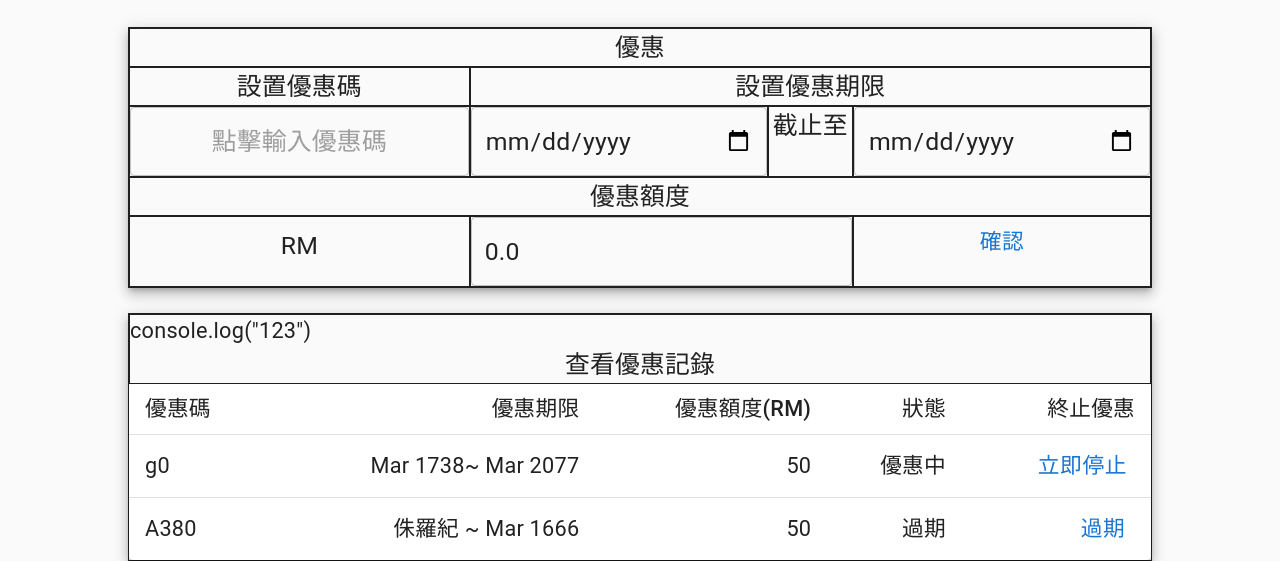
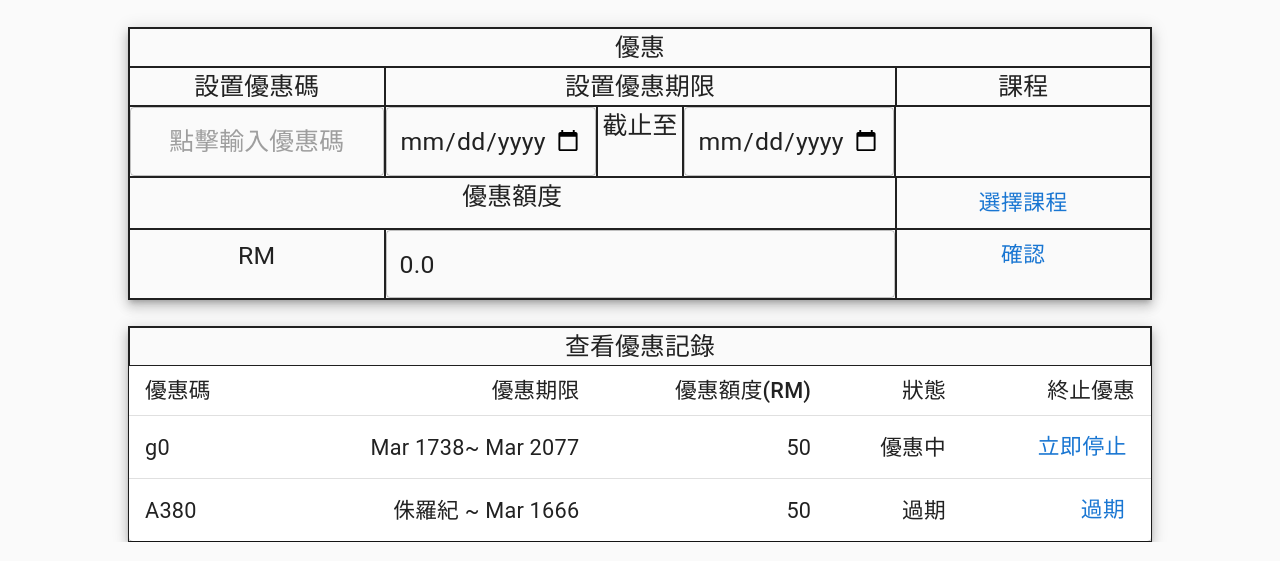
Before and after one commit to ChickenLamb/Frontend_L3e, a React (Create React App) app: page /PromotionSetting in a window 1280 px wide. Shown: the part 295-856 px from the top of the page. Built offline with nearby package versions, Linux system fonts and the light colour scheme.

Commit message:
chg edit classroom to dialog

```diff
--- a/src/App.js
+++ b/src/App.js
@@ -102,6 +102,7 @@ export default function App() {
       <CssBaseline />
       <nav>
         <HideAppBar somProp={adminPages} logo={logo} logoTitle="L3Education" />
+            {/* test */}
         {/* <HideAppBar somProp={pages} logo={logo} logoTitle="L3Education" /> */}
         <Navbar pages={mainpages} />
       </nav>
@@ -118,7 +119,7 @@ export default function App() {
         <Route path="Login" element={<Login />} />
         <Route path="UserInfo" element={<UserInfo />} />
         <Route path="CreateClassroom" element={<CreateClassroom />} />
-        <Route path="EditClassroom" element={<EditClassroom />} />
+
         <Route path="AnnouncementSetting" element={<AnnouncementSetting />} />
         <Route path="PromotionSetting" element={<PromotionSetting />} />
         <Route path="Report" element={<Report />} />
--- a/src/pages/Admin/AnnouncementSetting/Body.jsx
+++ b/src/pages/Admin/AnnouncementSetting/Body.jsx
@@ -17,7 +17,7 @@ export default function AnnouncementSetting() {
             padding: "15px",
             width: "100%",
             border: "13px solid #5465f7",
-            borderRadius:10,
+            borderRadius: 10,
             color: "158, 110, 255",
           }}
         >
@@ -25,11 +25,11 @@ export default function AnnouncementSetting() {
           設置通知管理{" "}
         </h1>
       </Grid>
-      <Grid item xs={8} sx={{boxShadow:7}}>
+      <Grid item xs={8} sx={{ boxShadow: 0 }}>
         <AnnouncementBoard />
       </Grid>
-      <Grid item xs={4} sx={{boxShadow:7}}>
-      <AnnouncementHistoryBoard />
+      <Grid item xs={4} sx={{ boxShadow: 0 }}>
+        <AnnouncementHistoryBoard />
       </Grid>
     </Grid>
   );
--- a/src/pages/Admin/AnnouncementSetting/components/AnnouncementBoard.jsx
+++ b/src/pages/Admin/AnnouncementSetting/components/AnnouncementBoard.jsx
@@ -3,44 +3,25 @@ import Grid from "@mui/material/Grid";
 import * as React from "react";
 import TextField from "@mui/material/TextField";
 import Button from "@mui/material/Button";
-// import RichTextEditor from 'react-rte';
+import RichTextEditor from "./RichTextEditor";
+import Typography from "@mui/material/Typography";
 
-import RichTextEditor from "./RichTextEditor";
 export default function AnnouncementBoard() {
   return (
     <Grid container spacing={{ xs: 2 }} columns={{ xs: 12 }}>
-      <Grid item xs={12} sx={{marginLeft:"5%"}} >
-        <Grid
-          item
-          xs={12}
-          sx={{ border: 2, height: 50, width: 1  }}
-        >
-          <div
-            style={{
-              display: "flex",
-              justifyContent: "center",
-              alignItems: "center",
-              height: 45,
-            }}
-          >
-            通知
-          </div>
+      <Grid item xs={12} sx={{ marginLeft: "5%" }}>
+        <Grid item xs={12} sx={{ border: 2, height: 50, width: 1 }}>
+          <Typography align="center">通知</Typography>
         </Grid>
         <Grid
           item
           xs={12}
-          sx={{ border: 1, minHeight: "400px"}}
+          sx={{ border: 1, borderColor: "black", minHeight: "400px" }}
         >
           <RichTextEditor />
         </Grid>
 
-        <Grid
-          item
-          xs={12}
-          sx={{ border: 1.5 }}
-          container
-          justify="center"
-        >
+        <Grid item xs={12} sx={{ border: 1.5 }} container justify="center">
           <Button sx={{ width: 1 }}>點擊上傳通知</Button>
         </Grid>
       </Grid>
--- a/src/pages/Admin/AnnouncementSetting/components/AnnouncementHistoryBoard.jsx
+++ b/src/pages/Admin/AnnouncementSetting/components/AnnouncementHistoryBoard.jsx
@@ -6,25 +6,23 @@ import ListItemText from "@mui/material/ListItemText";
 import { FixedSizeList } from "react-window";
 import Button from "@mui/material/Button";
 import AnnouncementHistoryDialog from "./AnnouncementHistoryDialog";
+import Typography from "@mui/material/Typography";
 
 function renderRow(props) {
   const { index, style } = props;
 
   return (
-
     <ListItem
-       sx={{ border: 1 }}
+      sx={{ border: 1 }}
       style={style}
       key={index}
       component="div"
       disablePadding
     >
-      <ListItemText  primary={`Item ${index + 1}`} />
+      <ListItemText primary={`Item ${index + 1}`} />
 
-      <AnnouncementHistoryDialog/>
+      <AnnouncementHistoryDialog />
     </ListItem>
-
-
   );
 }
 
@@ -39,16 +37,7 @@ export default function AnnouncementHistoryBoard() {
         sx={{ marginLeft: "5%", marginRight: "20%", border: 0 }}
       >
         <Grid item xs={12} sx={{ border: 2, height: 50, width: 1 }}>
-          <div
-            style={{
-              display: "flex",
-              justifyContent: "center",
-              alignItems: "center",
-              height: 45,
-            }}
-          >
-            歷史通知
-          </div>
+          <Typography>歷史通知</Typography>
         </Grid>
         <Grid sx={{ border: 1 }}>
           <FixedSizeList
--- a/src/pages/Admin/AnnouncementSetting/components/RichTextEditor.jsx
+++ b/src/pages/Admin/AnnouncementSetting/components/RichTextEditor.jsx
@@ -19,15 +19,17 @@ export default function App() {
     //       />
     //     </div>
     //   </div>
-    <Grid
-      sx={{
-        minHeight: "400px",
-        border: 1,
-        marginLeft: "-1.7%",
-        marginTop: "-2%",
-      }}
-    >
-      <Editor editorState={editorState} onEditorStateChange={setEditorState} />
-    </Grid>
+    // <Grid
+    //   sx={{
+    //     minHeight: "400px",
+    //     border: 1,
+    //     marginLeft: "-1.7%",
+    //     marginTop: "-2%",
+    //   }}
+    // >
+    //   <Editor editorState={editorState} onEditorStateChange={setEditorState} />
+    // </Grid>
+
+    <Editor editorState={editorState} onEditorStateChange={setEditorState} />
   );
 }
--- a/src/pages/Admin/CreateClassroom/components/ClassroomListView.jsx
+++ b/src/pages/Admin/CreateClassroom/components/ClassroomListView.jsx
@@ -16,6 +16,13 @@ import ClassroomEdit from "../../EditClassroom/Body";
 import Button from "@mui/material/Button";
 import { Link } from "react-router-dom";
 import { useNavigate } from "react-router-dom";
+import EditClassroom from "../../EditClassroom/Body";
+import Dialog from "@mui/material/Dialog";
+import DialogActions from "@mui/material/DialogActions";
+import DialogContent from "@mui/material/DialogContent";
+import DialogContentText from "@mui/material/DialogContentText";
+import DialogTitle from "@mui/material/DialogTitle";
+import TextField from "@mui/material/TextField";
 
 const Item = styled(Paper)(({ theme }) => ({
   backgroundColor: theme.palette.mode === "dark" ? "#1A2027" : "#fff",
@@ -25,7 +32,7 @@ const Item = styled(Paper)(({ theme }) => ({
   color: theme.palette.text.secondary,
   marginBottom: 5,
   marginRight: 6,
-  boxShadow:7
+  boxShadow: 7,
 }));
 
 const rows = [createData(1, "初二 (概念科）"), createData(2, "OOP")];
@@ -40,6 +47,15 @@ function createData(id, classroom) {
 export default function ClassroomBrowse() {
   const [list, setList] = React.useState(rows);
   const [data, setData] = React.useState();
+  const [open, setOpen] = React.useState(false);
+
+  const handleClickOpen = () => {
+    setOpen(true);
+  };
+
+  const handleClose = () => {
+    setOpen(false);
+  };
 
   const handleAdd = () => {
     setList([
@@ -49,6 +65,7 @@ export default function ClassroomBrowse() {
         classroom: "abc",
       },
     ]);
+    setOpen(true);
   };
 
   const navigate = useNavigate();
@@ -62,7 +79,7 @@ export default function ClassroomBrowse() {
       {list.map((item) => (
         <div style={{ display: "flex" }}>
           <li key={item.id}>{item.classroom} </li>
-          <Button style={{ marginLeft: "auto" }} onClick={handleEdit}>
+          <Button style={{ marginLeft: "auto" }} onClick={handleClickOpen}>
             <EditBoxIcon />
             修改/ 查看
           </Button>
@@ -73,7 +90,7 @@ export default function ClassroomBrowse() {
 
   return (
     <div>
-      <Item sx={{boxShadow:7}}>
+      <Item sx={{ boxShadow: 7 }}>
         <div style={{ display: "flex" }}>
           <Button style={{ marginRight: "auto" }} onClick={handleAdd}>
             {" "}
@@ -81,10 +98,26 @@ export default function ClassroomBrowse() {
             开设教室
           </Button>
         </div>
-      </Item >
+      </Item>
       <div>
         <List list={list} />
       </div>
+      <Dialog
+        open={open}
+        onClose={handleClose}
+        PaperProps={{ sx: { width: "90%", border: 1, height: "80%" } }}
+        fullScreen={true}
+      >
+        <DialogTitle>設置/修改教室设定</DialogTitle>
+
+        <DialogContent>
+          <EditClassroom />
+        </DialogContent>
+        <DialogActions>
+          <Button onClick={handleClose}>取消</Button>
+          <Button onClick={handleClose}>確認</Button>
+        </DialogActions>
+      </Dialog>
     </div>
   );
 }
--- a/src/pages/Admin/EditClassroom/Body.jsx
+++ b/src/pages/Admin/EditClassroom/Body.jsx
@@ -8,11 +8,17 @@ import Button from "@mui/material/Button";
 import EditDataCard from "./components/EditDataCard";
 import Box from "@mui/material/Box";
 import ManageClassroom from "./components/ManageClassroom";
-import Accordion from '@mui/material/Accordion';
-import AccordionSummary from '@mui/material/AccordionSummary';
-import AccordionDetails from '@mui/material/AccordionDetails';
-import Typography from '@mui/material/Typography';
-import ExpandMoreIcon from '@mui/icons-material/ExpandMore';
+import Accordion from "@mui/material/Accordion";
+import AccordionSummary from "@mui/material/AccordionSummary";
+import AccordionDetails from "@mui/material/AccordionDetails";
+import Typography from "@mui/material/Typography";
+import ExpandMoreIcon from "@mui/icons-material/ExpandMore";
+import Dialog from "@mui/material/Dialog";
+import DialogActions from "@mui/material/DialogActions";
+import DialogContent from "@mui/material/DialogContent";
+import DialogContentText from "@mui/material/DialogContentText";
+import DialogTitle from "@mui/material/DialogTitle";
+import TextField from "@mui/material/TextField";
 
 const Item = styled(Paper)(({ theme }) => ({
   backgroundColor: theme.palette.mode === "dark" ? "#1A2027" : "#fff",
@@ -73,7 +79,6 @@ export default function Body() {
     },
   };
 
-
   return (
     <div>
       <h1
@@ -83,29 +88,19 @@ export default function Body() {
           padding: "15px",
           border: "13px solid #5465f7",
           color: "158, 110, 255",
-          borderRadius:10,
+          borderRadius: 10,
         }}
       >
         {" "}
         修改教室设定{" "}
       </h1>
-      <Item sx={{ boxShadow: 7 }}>
-        <div style={{ display: "flex" }}>
-          <Button
-            style={{ marginRight: "auto" }}
-            onClick={() => Redirect(RedirectTo.Back)}
-          >
-            <ArrowBackIosIcon>Go back</ArrowBackIosIcon>
-          </Button>
-        </div>
-      </Item>
 
       <Box
         sx={{
           flexGrow: 1,
           marginTop: 5,
-          marginLeft: 5,
-          marginRight: 5,
+          marginLeft: 2,
+          marginRight: 2,
           border: 0,
         }}
       >
@@ -117,37 +112,31 @@ export default function Body() {
           {controls.map((item, index) => (
             <EditDataCard item={item} />
           ))}
-
-          <Grid sx={{ margin: 3, width: "30%", border: 0 }}>
-            <Button
-              sx={{
-                marginLeft: "35%",
-                marginRight: "35%",
-                width: "30%",
-                border: 1,
-                borderColor: "purple",
-                boxShadow: 7,
-              }}
-              onClick={() => Redirect(RedirectTo.Back, true)}
-            >
-              确认
-            </Button>
-          </Grid>
         </Grid>
       </Box>
 
-     <Accordion sx={{ width: 1 ,border:1, marginTop:5,marginBottom:5, boxShadow:10}}>
+      <Accordion
+        sx={{
+          width: 1,
+          border: 1,
+          marginTop: 5,
+          marginBottom: 5,
+          boxShadow: 10,
+        }}
+      >
         <AccordionSummary
           expandIcon={<ExpandMoreIcon />}
           aria-controls="panel1a-content"
           id="panel1a-header"
         >
-          <Typography sx={{  mx: "auto" }} style={{color: "158, 110, 255"}}>教室管理</Typography>
+          <Typography sx={{ mx: "auto" }} style={{ color: "158, 110, 255" }}>
+            教室管理
+          </Typography>
         </AccordionSummary>
         <AccordionDetails>
           <ManageClassroom />
         </AccordionDetails>
       </Accordion>
-      </div>
+    </div>
   );
 }
--- a/src/pages/Admin/EditClassroom/components/DayOfWeekPicker.jsx
+++ b/src/pages/Admin/EditClassroom/components/DayOfWeekPicker.jsx
@@ -75,7 +75,7 @@ export default function DayOfWeekPicker(props) {
           value={days}
           onChange={handleChange}
           exclusive
-          sx={{ marginLeft: "10%", marginRight: "10%", width: "80%" }}
+          sx={{ marginLeft: "5%", marginRight: "5%", width: "80%" }}
         >
           {DAYS.map((day, index) => (
             <ToggleButton
--- a/src/pages/Admin/PromotionSetting/components/PromotionHistoryBoard.jsx
+++ b/src/pages/Admin/PromotionSetting/components/PromotionHistoryBoard.jsx
@@ -18,25 +18,27 @@ function createData(promoCode, expiredDate, discountAmt, status, action) {
   return { promoCode, expiredDate, discountAmt, status, action };
 }
 
-  const promotionColumnName = ["優惠碼", "優惠期限", "優惠額度(RM)", "狀態", "終止優惠"];
+const promotionColumnName = [
+  "優惠碼",
+  "優惠期限",
+  "優惠額度(RM)",
+  "狀態",
+  "終止優惠",
+];
 
 const rows = [
   createData("g0", "Mar 1738~ Mar 2077", "50", "優惠中", "立即停止"),
   createData("A380", "侏羅紀 ~ Mar 1666", "50", "過期", "過期"),
 ];
 
-
-
 export default function PromotionHistoryBoard() {
-    const [enable,setEnable] = React.useState(true);
-    const [status,setStatus] = React.useState('');
-
+  const [enable, setEnable] = React.useState(true);
+  const [status, setStatus] = React.useState("");
 
   return (
     <Grid container columns={{ xs: 12 }}>
       <Grid item xs={12} sx={{ border: 1, width: 1 }}>
         {" "}
-        console.log("123")
         <Typography align="center">查看優惠記錄</Typography>
       </Grid>
       <Grid item xs={12}>
@@ -52,20 +54,20 @@ export default function PromotionHistoryBoard() {
             </TableHead>
             <TableBody>
               {rows.map((row) => (
-
                 <TableRow
                   key={row.name}
                   sx={{ "&:last-child td, &:last-child th": { border: 0 } }}
                 >
-
                   <TableCell component="th" scope="row">
                     {row.promoCode}
                   </TableCell>
                   <TableCell align="right">{row.expiredDate}</TableCell>
                   <TableCell align="right">{row.discountAmt}</TableCell>
-              <TableCell  align="right"  >{row.status}</TableCell>
+                  <TableCell align="right">{row.status}</TableCell>
 
-              <TableCell align="right" ><Button disabled={false}>{row.action}</Button></TableCell>
+                  <TableCell align="right">
+                    <Button disabled={false}>{row.action}</Button>
+                  </TableCell>
                 </TableRow>
               ))}
             </TableBody>
--- a/src/pages/Admin/PromotionSetting/components/PromotionSettingBoard.jsx
+++ b/src/pages/Admin/PromotionSetting/components/PromotionSettingBoard.jsx
@@ -24,8 +24,7 @@ export default function PromotionSettingBoard() {
   const depositedAmount = "";
 
   const handleAmount = (evt) => {
-    if (rx_live.test(evt.target.value))
-      setValue(evt.target.value );
+    if (rx_live.test(evt.target.value)) setValue(evt.target.value);
   };
 
   const classes = useStyles();
@@ -34,15 +33,20 @@ export default function PromotionSettingBoard() {
       <Grid item xs={12} sx={{ border: 1, width: 1 }}>
         <Typography align="center"> 優惠</Typography>
       </Grid>
-      <Grid item xs={4} sx={{ border: 1 }}>
+      <Grid item xs={3} sx={{ border: 1 }}>
         {" "}
         <Typography align="center"> 設置優惠碼</Typography>
       </Grid>
-      <Grid item xs={8} sx={{ border: 1 }}>
+      <Grid item xs={6} sx={{ border: 1 }}>
         {" "}
         <Typography align="center"> 設置優惠期限</Typography>
       </Grid>
-      <Grid item xs={4} sx={{ border: 1 }}>
+
+      <Grid item xs={3} sx={{ border: 1 }}>
+        {" "}
+        <Typography align="center"> 課程</Typography>
+      </Grid>
+      <Grid item xs={3} sx={{ border: 1 }}>
         <TextField
           placeholder="點擊輸入優惠碼"
           sx={{ border: 0, margin: "auto" }}
@@ -50,22 +54,29 @@ export default function PromotionSettingBoard() {
           InputProps={{ classes: { input: classes.input } }}
         />
       </Grid>
-      <Grid item xs={3.5} sx={{ border: 1 }}>
+      <Grid item xs={2.5} sx={{ border: 1 }}>
         <TextField fullWidth type="date"></TextField>
       </Grid>
       <Grid item xs={1} sx={{ border: 1 }}>
         <Typography align="center"> 截止至</Typography>
       </Grid>
-      <Grid item xs={3.5} sx={{ border: 1 }}>
+      <Grid item xs={2.5} sx={{ border: 1 }}>
         <TextField fullWidth type="date"></TextField>
       </Grid>
-      <Grid item xs={12} sx={{ border: 1, width: 1 }}>
+      <Grid item xs={3} sx={{ border: 1 }}></Grid>
+      <Grid item xs={9} sx={{ border: 1, width: 1 }}>
         <Typography align="center"> 優惠額度</Typography>
       </Grid>
-      <Grid item xs={4} sx={{ border: 1, width: 1 }}>
-        <Typography align="center"  sx={{marginTop:"3%"}}> RM</Typography>
+      <Grid item xs={3} sx={{ border: 1, width: 1 }}>
+        <Button fullWidth>選擇課程</Button>
       </Grid>
-      <Grid item xs={4.5} sx={{ border: 1, width: 1 }}>
+      <Grid item xs={3} sx={{ border: 1, width: 1 }}>
+        <Typography align="center" sx={{ marginTop: "3%" }}>
+          {" "}
+          RM
+        </Typography>
+      </Grid>
+      <Grid item xs={6} sx={{ border: 1, width: 1 }}>
         <TextField
           placeholder="點擊輸入優惠金額"
           sx={{ border: 0, margin: "auto" }}
@@ -76,7 +87,7 @@ export default function PromotionSettingBoard() {
           onChange={handleAmount}
         />
       </Grid>
-      <Grid item xs={3.5} sx={{ border: 1, width: 1 }}>
+      <Grid item xs={3} sx={{ border: 1, width: 1 }}>
         <Button fullWidth>確認</Button>
       </Grid>
     </Grid>
```
Lines whose indentation alone changed are shown as unchanged.
